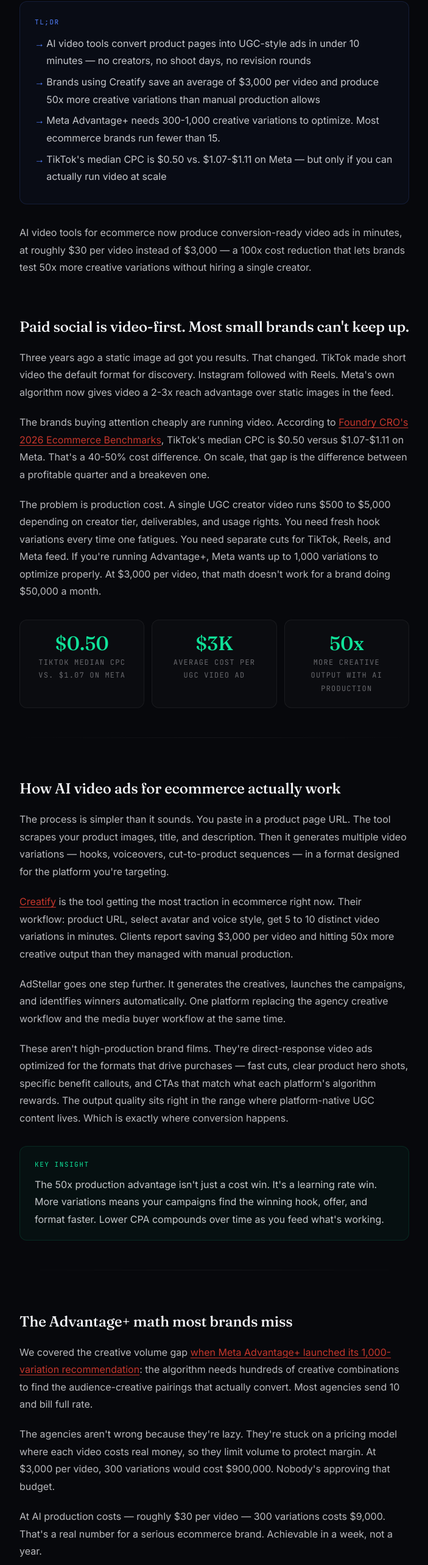
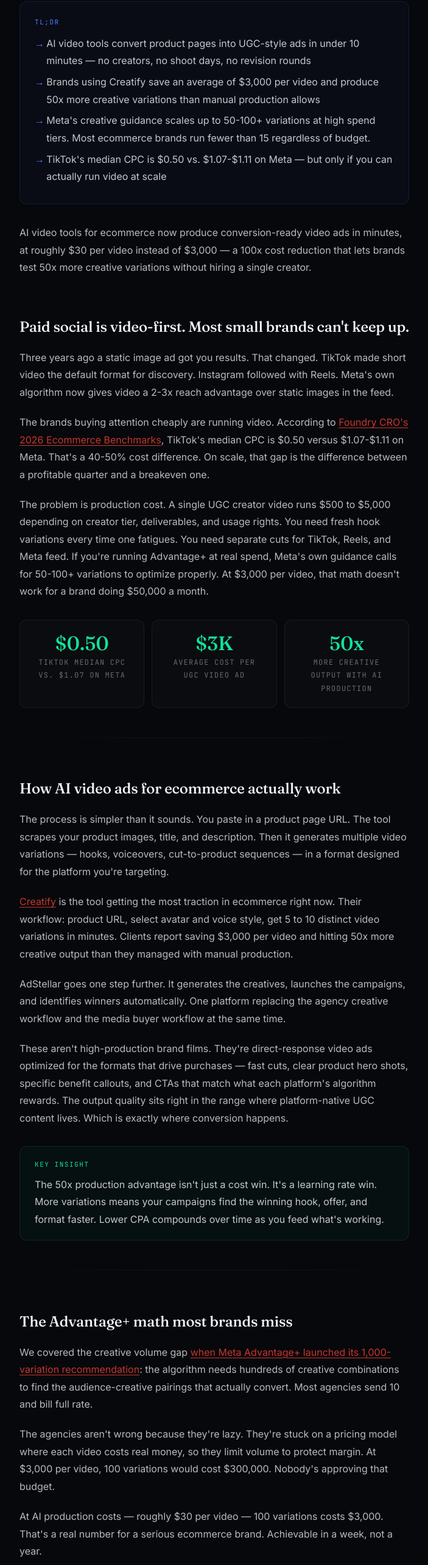
Before and after one commit to dustyboy-23/ventiscale-site, a Next.js app: page /blog/ai-video-ads-without-creators in a window 1280 px wide. Shown: the part 1081-3647 px from the top of the page at 61% size, without its empty margins (288-991 px from the left). Built offline with nearby package versions, Linux system fonts and the light colour scheme; no server answers.

Commit message:
Blog sweep 2A: verify-and-fix (batch 6)

```diff
--- a/app/(marketing)/blog/ai-video-ads-without-creators/page.tsx
+++ b/app/(marketing)/blog/ai-video-ads-without-creators/page.tsx
@@ -54,7 +54,7 @@
   },
   {
     q: "How many ad creative variations do Meta Advantage+ campaigns need?",
-    a: "Meta Advantage+ campaigns perform best with 300-1,000 creative variations to find the combinations that convert. Most ecommerce brands run fewer than 15. Getting to 100+ variations manually at $3,000 per video would cost $300,000 or more.",
+    a: "Meta's own creative guidance scales with spend, from roughly 10-15 concepts at $100-300/day up to 50-100+ at $5,000+/day. Most ecommerce brands run fewer than 15 regardless of spend tier. Getting to 100+ variations manually at $3,000 per video would cost $300,000 or more.",
   },
   {
     q: "What is Creatify and how do ecommerce brands use it?",
@@ -203,8 +203,9 @@
                 allows
               </li>
               <li>
-                Meta Advantage+ needs 300-1,000 creative variations to
-                optimize. Most ecommerce brands run fewer than 15.
+                Meta&apos;s creative guidance scales up to 50-100+ variations
+                at high spend tiers. Most ecommerce brands run fewer than 15
+                regardless of budget.
               </li>
               <li>
                 TikTok&apos;s median CPC is $0.50 vs. $1.07-$1.11 on Meta —
@@ -246,9 +247,10 @@
             $500 to $5,000 depending on creator tier, deliverables, and usage
             rights. You need fresh hook variations every time one fatigues. You
             need separate cuts for TikTok, Reels, and Meta feed. If
-            you&apos;re running Advantage+, Meta wants up to 1,000 variations
-            to optimize properly. At $3,000 per video, that math
-            doesn&apos;t work for a brand doing $50,000 a month.
+            you&apos;re running Advantage+ at real spend, Meta&apos;s own
+            guidance calls for 50-100+ variations to optimize properly. At
+            $3,000 per video, that math doesn&apos;t work for a brand doing
+            $50,000 a month.
           </p>
 
           <div className="blog-stat-row">
@@ -334,12 +336,12 @@
             The agencies aren&apos;t wrong because they&apos;re lazy.
             They&apos;re stuck on a pricing model where each video costs real
             money, so they limit volume to protect margin. At $3,000 per video,
-            300 variations would cost $900,000. Nobody&apos;s approving that
+            100 variations would cost $300,000. Nobody&apos;s approving that
             budget.
           </p>
           <p>
-            At AI production costs — roughly $30 per video — 300 variations
-            costs $9,000. That&apos;s a real number for a serious ecommerce
+            At AI production costs — roughly $30 per video — 100 variations
+            costs $3,000. That&apos;s a real number for a serious ecommerce
             brand. Achievable in a week, not a year.
           </p>
           <p>
@@ -412,8 +414,8 @@
               <div className="stat-label">Product URL to finished ad</div>
             </div>
             <div className="blog-stat">
-              <div className="stat-number">1,000</div>
-              <div className="stat-label">Max variations Meta Advantage+ can use</div>
+              <div className="stat-number">50-100+</div>
+              <div className="stat-label">Variations Meta recommends at high spend</div>
             </div>
           </div>
 
```
